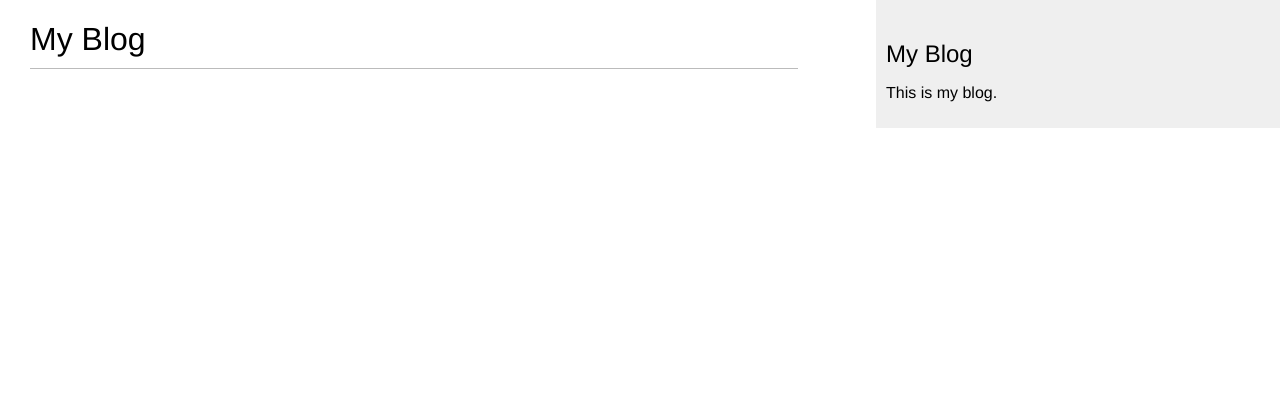
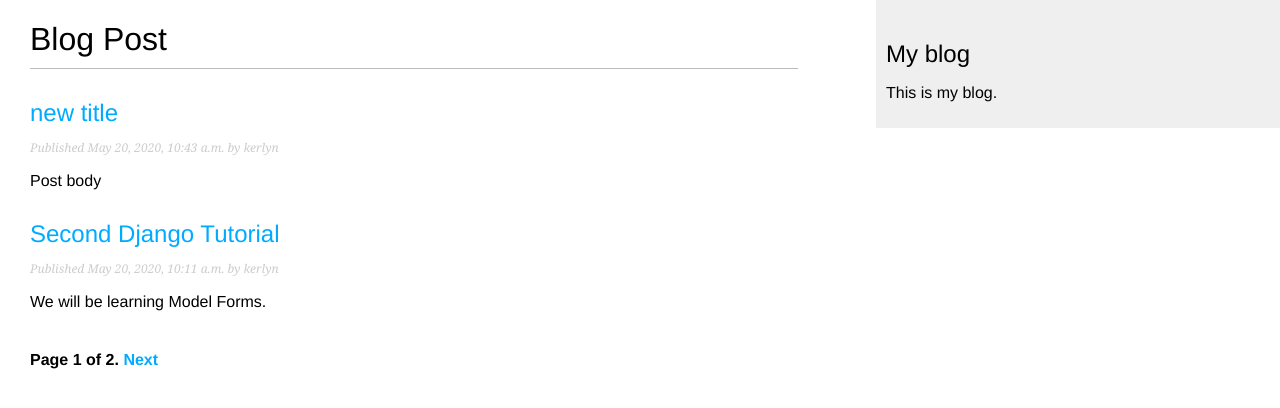
Before and after one commit to kerlynNkep/My-Blog, a Django app: page /blog/ in a window 1280 px wide. Shown: the top 408 px of the page. Run offline with Django 3.2, Linux system fonts and the light colour scheme; data comes from the database, SQL or seed files in the repository.

Commit message:
Added Pagination and played around with forms

```diff
--- a/My_Blog/My_Blog/settings.py
+++ b/My_Blog/My_Blog/settings.py
@@ -99,6 +99,9 @@ AUTH_PASSWORD_VALIDATORS = [
         'NAME': 'django.contrib.auth.password_validation.NumericPasswordValidator',
     },
 ]
+#server configuration to tell Django to write emails to the console
+
+EMAIL_BACKEND = 'django.core.mail.backends.console.EmailBackend'
 
 
 # Internationalization
--- a/My_Blog/blog/models.py
+++ b/My_Blog/blog/models.py
@@ -31,3 +31,6 @@ class Post(models.Model):
 
     def get_absolute_url(self):
         return reverse('blog:post_detail', args=[self.publish.year, self.publish.month, self.publish.day, self.slug])
+
+class Signup(models.Model):
+    name =  models.CharField(max_length = 250)
--- a/My_Blog/blog/templates/blog/base.html
+++ b/My_Blog/blog/templates/blog/base.html
@@ -3,7 +3,7 @@
 <!DOCTYPE html>
 <html>
     <head>
-        <title>{% block title %} {% endblock %}</title>
+        <title>{% block title %}{% endblock %}</title>
         <link href="{% static "css/blog.css"%}" rel="stylesheet">
     </head>
 
@@ -13,7 +13,7 @@
             {% endblock %}
         </div>
         <div id="sidebar">
-            <h2>My Blog</h2>
+            <h2>My blog</h2>
             <p>This is my blog.</p>
         </div>
     </body>
--- a/My_Blog/blog/templates/blog/post/list.html
+++ b/My_Blog/blog/templates/blog/post/list.html
@@ -1,9 +1,8 @@
 {% extends "blog/base.html" %}
 
-{% block title %} My Blog {% endblock %}
-
+{% block title %}my Blog{% endblock %}
 {% block content %}
-    <h1>My Blog </h1>
+    <h1>Blog Post </h1>
     {% for post in posts %}
         <h2>
             <a href="{{ post.get_absolute_url }}">
@@ -15,4 +14,5 @@
         </p>
         {{ post.body|truncatewords:30|linebreaks }}
     {% endfor %}
+    {% include "pagination.html" with page=page_obj %}
 {% endblock %}
--- /dev/null
+++ b/My_Blog/blog/templates/pagination.html
@@ -0,0 +1,14 @@
+
+<div class = "pagination">
+    <span class="step-links">
+        {% if page.has_previous %}
+            <a href="?page={{ page.previous_page_number }}" >Previous</a>
+        {% endif %}
+        <span class="current">
+            Page {{ page.number }} of {{ page.paginator.num_pages }}.
+        </span>
+        {% if page.has_next %}
+            <a href="?page = {{ page.next_page_number }}"> Next </a>
+        {% endif %}
+    </span>
+</div>
--- a/My_Blog/blog/urls.py
+++ b/My_Blog/blog/urls.py
@@ -5,6 +5,9 @@ app_name = 'blog'
 
 urlpatterns = [
     # post views
-    path('', views.post_list, name='post_list'),
+  #  path('', views.post_list, name='post_list'),
+    path('', views.PostListView.as_view(), name = 'post_list'),
+    path('signup/', views.signup, name='signup'),
     path('<int:year>/<int:month>/<int:day>/<slug:post>/', views.post_detail, name='post_detail'),
+    path('<int:post_id>/share/', views.post_share, name='post_share'),
 ]
--- a/My_Blog/blog/views.py
+++ b/My_Blog/blog/views.py
@@ -1,10 +1,41 @@
-from django.shortcuts import render
+from django.core.paginator import Paginator, EmptyPage, PageNotAnInteger
+from django.shortcuts import render, get_object_or_404
+from django.views.generic import ListView
+from django.core.mail import send_mail
+from .forms import EmailPostForm
 from .models import Post
 
-def post_list(request):
-    posts = Post.published.all()
-    return render(request, 'blog/post/list.html', {'post':posts})
+class PostListView(ListView):
+    queryset = Post.published.all()
+    context_object_name = 'posts'
+    paginate_by = 2
+    template_name = 'blog/post/list.html'
+
+
+def post_share(request, post_id):
+    #retrieve post by id
+    post = get_object_or_404(Post, id=post_id, status='published')
+    send = False
+
+    if request.method == 'POST':
+        form = EmailPostForm(request.POST)                 #form is being submitted
+        if form.is_valid():
+            cd = form.cleaned_data                          #Form fields pass validation
+            post_url = request.build_absolute_uri(post.get_absolute_url())
+            subject = f"{cd['name']} recommends you read" f"{post.title}"
+            message = f"Read {post.title} at {post_url}\n\n" f"{cd['name']}\'s comments: {cd['comments']}"
+            send_mail(subject, message, 'admin@myblog.com', [cd['to']])
+            send = True
+    else:
+        form = EmailPostForm()
+    return render(request, 'blog/post/share.html', {'post':post, 'form':form, 'send':sent})
+
 
 def post_detail(request, year, month, day, post):
     post = get_object_or_404(Post, slug=post, status='published', publish__year=year, publish__month=month, publish__day=day)
     return render(request, 'blog/post/detail.html', {'post':post})
+
+#signup view here
+def signup(request):
+    #signup view here
+    return render(request, 'blog/Signup/signup.html')
```
Also changed, not shown: My_Blog/blog/forms.py (added, +7 -0 lines), My_Blog/blog/templates/blog/Signup/signup.html (added, +13 -0 lines), My_Blog/blog/templates/blog/post/detail.html (+11 -0 lines).
